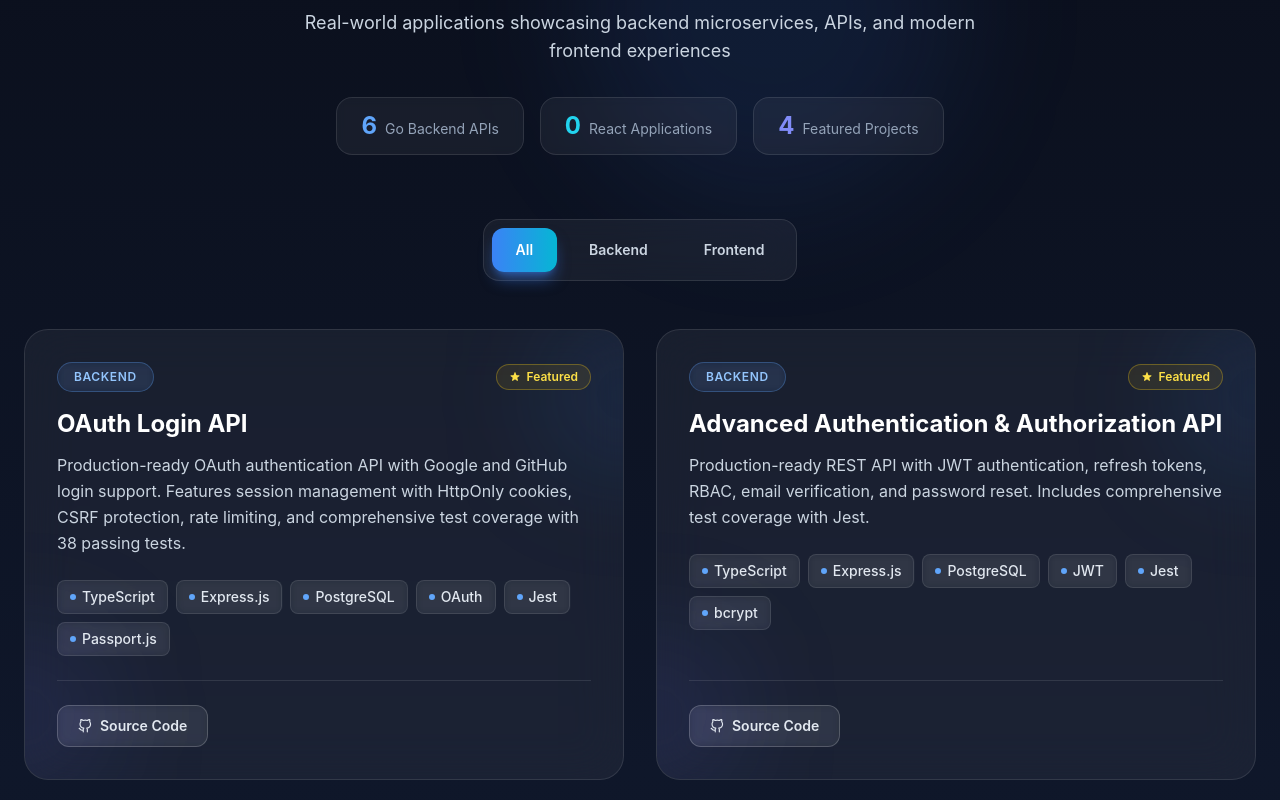
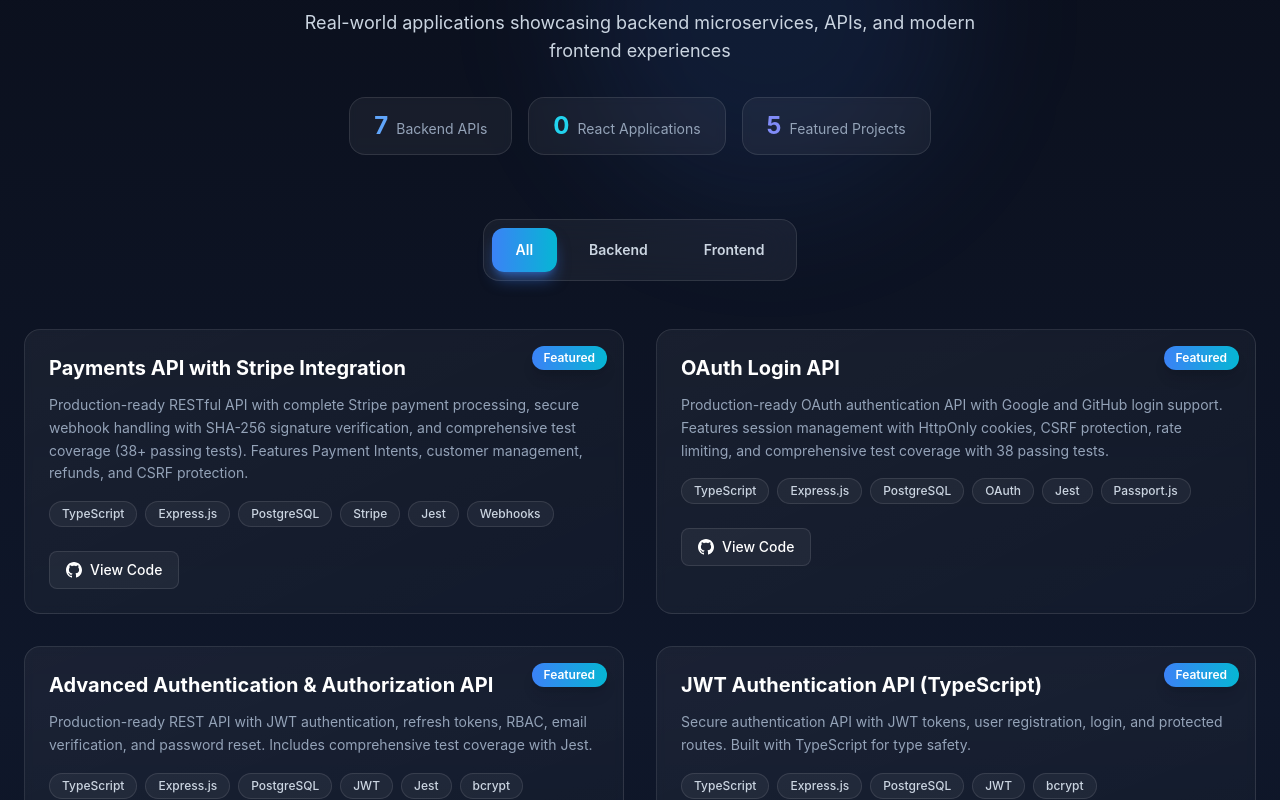
Before and after one commit to Daudsaid/daud-portfolio-site, a Next.js app: page / in a window 1280 px wide. Shown: the part 2580-3380 px from the top of the page. Built offline with nearby package versions, Linux system fonts and the light colour scheme.

Commit message:
Add Payments API with Stripe integration to portfolio

```diff
--- a/app/components/ProjectCard.tsx
+++ b/app/components/ProjectCard.tsx
@@ -1,7 +1,6 @@
 'use client';
 
 import { motion } from 'framer-motion';
-import { FiExternalLink, FiGithub } from 'react-icons/fi';
 import { Project } from '../data/projects';
 
 interface ProjectCardProps {
@@ -9,114 +8,74 @@
   index: number;
 }
 
-interface CategoryColors {
-  badge: string;
-  glow: string;
-  hover: string;
-}
-
-const categoryColors: Record<string, CategoryColors> = {
-  Backend: {
-    badge: 'border-blue-400/30 bg-blue-500/10 text-blue-300',
-    glow: 'bg-blue-500/20',
-    hover: 'hover:shadow-blue-500/30',
-  },
-  Frontend: {
-    badge: 'border-cyan-400/30 bg-cyan-500/10 text-cyan-300',
-    glow: 'bg-cyan-500/20',
-    hover: 'hover:shadow-cyan-500/30',
-  },
-};
-
 export default function ProjectCard({ project, index }: ProjectCardProps) {
-  const { title, description, tags, demo, github, featured } = project;
-
-  const category = 'Backend';
-  const colors = categoryColors[category] || categoryColors.Backend;
-
   return (
     <motion.div
-      className={`group relative flex h-full flex-col overflow-hidden rounded-3xl border border-white/10 bg-white/5 p-8 backdrop-blur-xl transition-all duration-300 hover:-translate-y-2 hover:border-white/20 hover:shadow-2xl ${colors.hover}`}
-      initial={{ opacity: 0, y: 40 }}
+      initial={{ opacity: 0, y: 20 }}
       whileInView={{ opacity: 1, y: 0 }}
       viewport={{ once: true }}
       transition={{ delay: index * 0.1, duration: 0.5 }}
+      className="group relative overflow-hidden rounded-2xl border border-white/10 bg-gradient-to-br from-white/5 to-white/[0.02] backdrop-blur-sm transition-all duration-300 hover:border-white/20 hover:shadow-2xl hover:shadow-blue-500/10"
     >
-      {/* Animated background glows */}
-      <div className={`absolute -right-16 top-0 h-32 w-32 rounded-full ${colors.glow} blur-3xl transition-all duration-500 group-hover:scale-150`} />
-      <div className="absolute -left-16 bottom-0 h-32 w-32 rounded-full bg-indigo-500/20 blur-3xl transition-all duration-500 group-hover:scale-150" />
+      {/* Featured badge */}
+      {project.featured && (
+        <div className="absolute right-4 top-4 z-10 rounded-full bg-gradient-to-r from-blue-500 to-cyan-500 px-3 py-1 text-xs font-semibold text-white shadow-lg">
+          Featured
+        </div>
+      )}
 
       {/* Content */}
-      <div className="relative z-10 flex h-full flex-col">
-        {/* Header with badges */}
-        <div className="mb-4 flex items-center justify-between">
-          <span className={`inline-flex items-center gap-2 rounded-full border ${colors.badge} px-4 py-1.5 text-xs font-semibold uppercase tracking-wider backdrop-blur-sm`}>
-            {category}
-          </span>
-          {featured && (
-            <span className="inline-flex items-center gap-1.5 rounded-full border border-yellow-400/30 bg-yellow-500/10 px-3 py-1 text-xs font-semibold text-yellow-300">
-              <svg className="h-3 w-3" fill="currentColor" viewBox="0 0 20 20">
-                <path d="M9.049 2.927c.3-.921 1.603-.921 1.902 0l1.07 3.292a1 1 0 00.95.69h3.462c.969 0 1.371 1.24.588 1.81l-2.8 2.034a1 1 0 00-.364 1.118l1.07 3.292c.3.921-.755 1.688-1.54 1.118l-2.8-2.034a1 1 0 00-1.175 0l-2.8 2.034c-.784.57-1.838-.197-1.539-1.118l1.07-3.292a1 1 0 00-.364-1.118L2.98 8.72c-.783-.57-.38-1.81.588-1.81h3.461a1 1 0 00.951-.69l1.07-3.292z" />
-              </svg>
-              Featured
-            </span>
-          )}
-        </div>
+      <div className="p-6">
+        {/* Title */}
+        <h3 className="mb-3 text-xl font-bold text-white transition-colors group-hover:text-blue-400">
+          {project.title}
+        </h3>
 
-        {/* Title and description */}
-        <div className="mb-6 space-y-3">
-          <h3 className="text-2xl font-bold text-white transition-colors group-hover:text-blue-100">
-            {title}
-          </h3>
-          <p className="leading-relaxed text-slate-300">
-            {description}
-          </p>
-        </div>
+        {/* Description */}
+        <p className="mb-4 text-sm leading-relaxed text-slate-400">
+          {project.description}
+        </p>
 
-        {/* Tech stack */}
+        {/* Tags */}
         <div className="mb-6 flex flex-wrap gap-2">
-          {tags.map((tech) => (
+          {project.tags.map((tag) => (
             <span
-              key={tech}
-              className="inline-flex items-center gap-1.5 rounded-lg border border-white/10 bg-white/5 px-3 py-1.5 text-sm font-medium text-slate-200 backdrop-blur-sm transition-all duration-200 hover:border-white/30 hover:bg-white/10"
+              key={tag}
+              className="rounded-full border border-white/10 bg-white/5 px-3 py-1 text-xs font-medium text-slate-300"
             >
-              <span className="h-1.5 w-1.5 rounded-full bg-blue-400" />
-              {tech}
+              {tag}
             </span>
           ))}
         </div>
 
         {/* Links */}
-        <div className="mt-auto flex items-center gap-3 pt-6 border-t border-white/10">
-          {github && (
+        <div className="flex gap-4">
+          <a
+            href={project.github}
+            target="_blank"
+            rel="noreferrer"
+            className="inline-flex items-center gap-2 rounded-lg border border-white/10 bg-white/5 px-4 py-2 text-sm font-medium text-white transition-all hover:border-white/20 hover:bg-white/10"
+          >
+            <svg className="h-4 w-4" fill="currentColor" viewBox="0 0 24 24">
+              <path d="M12 0c-6.626 0-12 5.373-12 12 0 5.302 3.438 9.8 8.207 11.387.599.111.793-.261.793-.577v-2.234c-3.338.726-4.033-1.416-4.033-1.416-.546-1.387-1.333-1.756-1.333-1.756-1.089-.745.083-.729.083-.729 1.205.084 1.839 1.237 1.839 1.237 1.07 1.834 2.807 1.304 3.492.997.107-.775.418-1.305.762-1.604-2.665-.305-5.467-1.334-5.467-5.931 0-1.311.469-2.381 1.236-3.221-.124-.303-.535-1.524.117-3.176 0 0 1.008-.322 3.301 1.23.957-.266 1.983-.399 3.003-.404 1.02.005 2.047.138 3.006.404 2.291-1.552 3.297-1.23 3.297-1.23.653 1.653.242 2.874.118 3.176.77.84 1.235 1.911 1.235 3.221 0 4.609-2.807 5.624-5.479 5.921.43.372.823 1.102.823 2.222v3.293c0 .319.192.694.801.576 4.765-1.589 8.199-6.086 8.199-11.386 0-6.627-5.373-12-12-12z" />
+            </svg>
+            View Code
+          </a>
+          {project.demo && (
             <a
-              href={github}
+              href={project.demo}
               target="_blank"
-              rel="noopener noreferrer"
-              className="group/link inline-flex items-center gap-2 rounded-xl border border-white/20 bg-white/5 px-5 py-2.5 text-sm font-semibold text-slate-200 backdrop-blur-sm transition-all duration-300 hover:border-white/40 hover:bg-white/10 hover:text-white hover:scale-105"
+              rel="noreferrer"
+              className="inline-flex items-center gap-2 rounded-lg bg-gradient-to-r from-blue-500 to-cyan-500 px-4 py-2 text-sm font-medium text-white transition-all hover:shadow-lg hover:shadow-blue-500/50"
             >
-              <FiGithub className="transition-transform group-hover/link:rotate-12" />
-              Source Code
-            </a>
-          )}
-          {demo && (
-            <a
-              href={demo}
-              target="_blank"
-              rel="noopener noreferrer"
-              className="group/link inline-flex items-center gap-2 rounded-xl bg-gradient-to-r from-blue-500 to-cyan-500 px-5 py-2.5 text-sm font-semibold text-white shadow-lg shadow-blue-500/50 transition-all duration-300 hover:shadow-xl hover:shadow-blue-500/60 hover:scale-105"
-            >
-              <FiExternalLink className="transition-transform group-hover/link:-translate-y-0.5 group-hover/link:translate-x-0.5" />
+              <svg className="h-4 w-4" fill="none" viewBox="0 0 24 24" stroke="currentColor">
+                <path strokeLinecap="round" strokeLinejoin="round" strokeWidth={2} d="M10 6H6a2 2 0 00-2 2v10a2 2 0 002 2h10a2 2 0 002-2v-4M14 4h6m0 0v6m0-6L10 14" />
+              </svg>
               Live Demo
             </a>
           )}
         </div>
       </div>
-
-      {/* Shine effect on hover */}
-      <div className="pointer-events-none absolute inset-0 opacity-0 transition-opacity duration-500 group-hover:opacity-100">
-        <div className="absolute inset-0 bg-gradient-to-br from-white/5 via-transparent to-transparent" />
-      </div>
     </motion.div>
   );
 }
--- a/app/components/Projects.tsx
+++ b/app/components/Projects.tsx
@@ -55,7 +55,7 @@
           <div className="mt-8 flex flex-wrap justify-center gap-4">
             <div className="rounded-2xl border border-white/10 bg-white/5 px-6 py-3 backdrop-blur-sm">
               <span className="text-2xl font-bold text-blue-400">{backendCount}</span>
-              <span className="ml-2 text-sm text-slate-400">Go Backend APIs</span>
+              <span className="ml-2 text-sm text-slate-400">Backend APIs</span>
             </div>
             <div className="rounded-2xl border border-white/10 bg-white/5 px-6 py-3 backdrop-blur-sm">
               <span className="text-2xl font-bold text-cyan-400">{frontendCount}</span>
--- a/app/data/projects.ts
+++ b/app/data/projects.ts
@@ -12,6 +12,16 @@
 export const projects: Project[] = [
   {
     id: 1,
+    title: "Payments API with Stripe Integration",
+    description: "Production-ready RESTful API with complete Stripe payment processing, secure webhook handling with SHA-256 signature verification, and comprehensive test coverage (38+ passing tests). Features Payment Intents, customer management, refunds, and CSRF protection.",
+    image: "/api-placeholder.jpg",
+    tags: ["TypeScript", "Express.js", "PostgreSQL", "Stripe", "Jest", "Webhooks"],
+    github: "https://github.com/Daudsaid/payments-api-da-ts",
+    demo: null,
+    featured: true
+  },
+  {
+    id: 2,
     title: "OAuth Login API",
     description: "Production-ready OAuth authentication API with Google and GitHub login support. Features session management with HttpOnly cookies, CSRF protection, rate limiting, and comprehensive test coverage with 38 passing tests.",
     image: "/api-placeholder.jpg",
@@ -21,7 +31,7 @@
     featured: true
   },
   {
-    id: 2,
+    id: 3,
     title: "Advanced Authentication & Authorization API",
     description: "Production-ready REST API with JWT authentication, refresh tokens, RBAC, email verification, and password reset. Includes comprehensive test coverage with Jest.",
     image: "/api-placeholder.jpg",
@@ -31,7 +41,7 @@
     featured: true
   },
   {
-    id: 3,
+    id: 4,
     title: "JWT Authentication API (TypeScript)",
     description: "Secure authentication API with JWT tokens, user registration, login, and protected routes. Built with TypeScript for type safety.",
     image: "/api-placeholder.jpg",
@@ -41,7 +51,7 @@
     featured: true
   },
   {
-    id: 4,
+    id: 5,
     title: "JWT Authentication API (JavaScript)",
     description: "RESTful authentication API featuring JWT token-based authentication, bcrypt password hashing, and PostgreSQL database integration.",
     image: "/api-placeholder.jpg",
@@ -51,7 +61,7 @@
     featured: true
   },
   {
-    id: 5,
+    id: 6,
     title: "Budgeting API",
     description: "RESTful API for budget management with full CRUD operations for budgets, income, and expenses tracking.",
     image: "/api-placeholder.jpg",
@@ -61,7 +71,7 @@
     featured: false
   },
   {
-    id: 6,
+    id: 7,
     title: "Expense Tracker API",
     description: "Backend API for tracking expenses with category management and full CRUD functionality.",
     image: "/api-placeholder.jpg",
```
Also changed, not shown: 1 other file (tests, documents, lock files or other folders).
